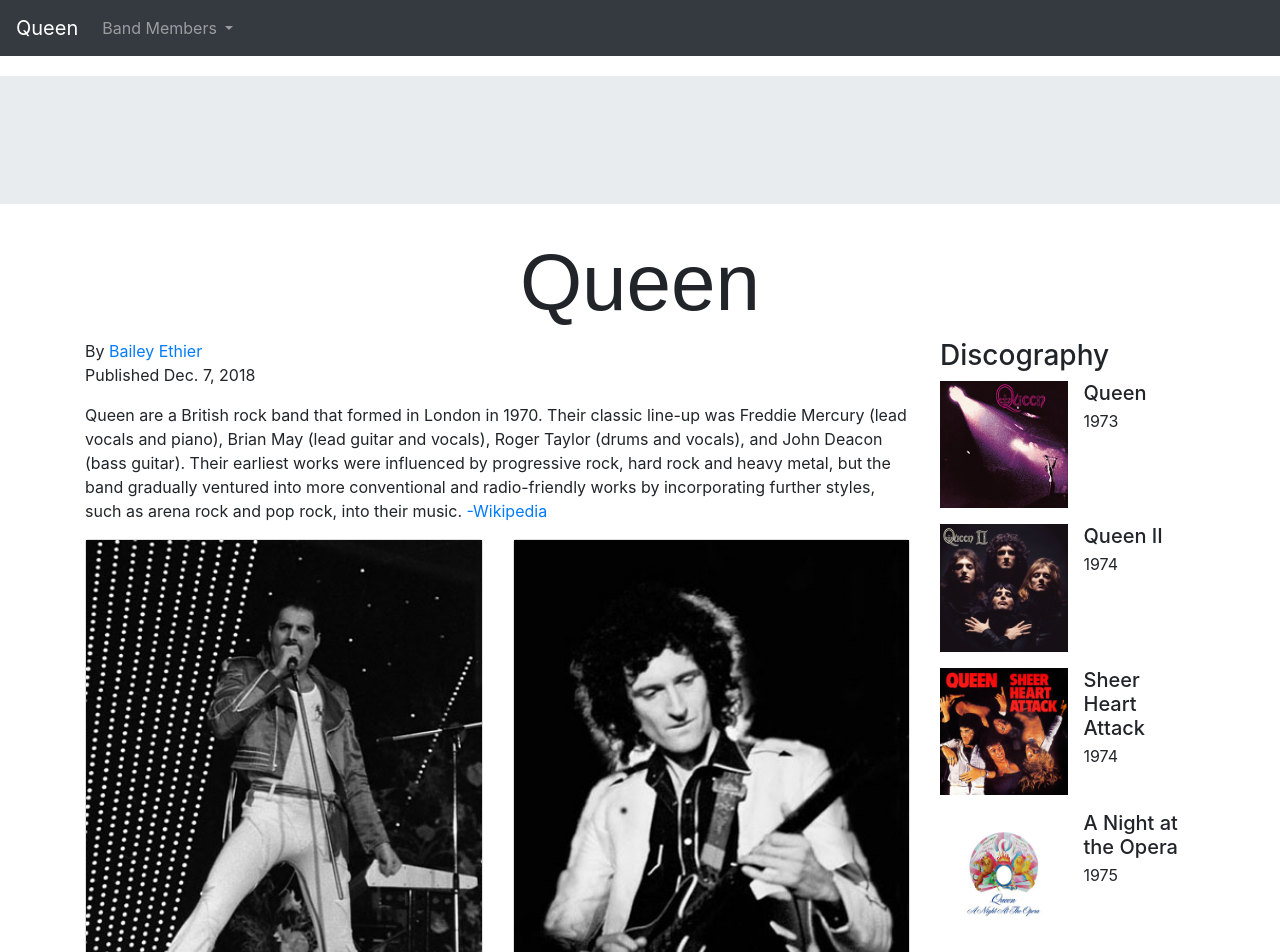
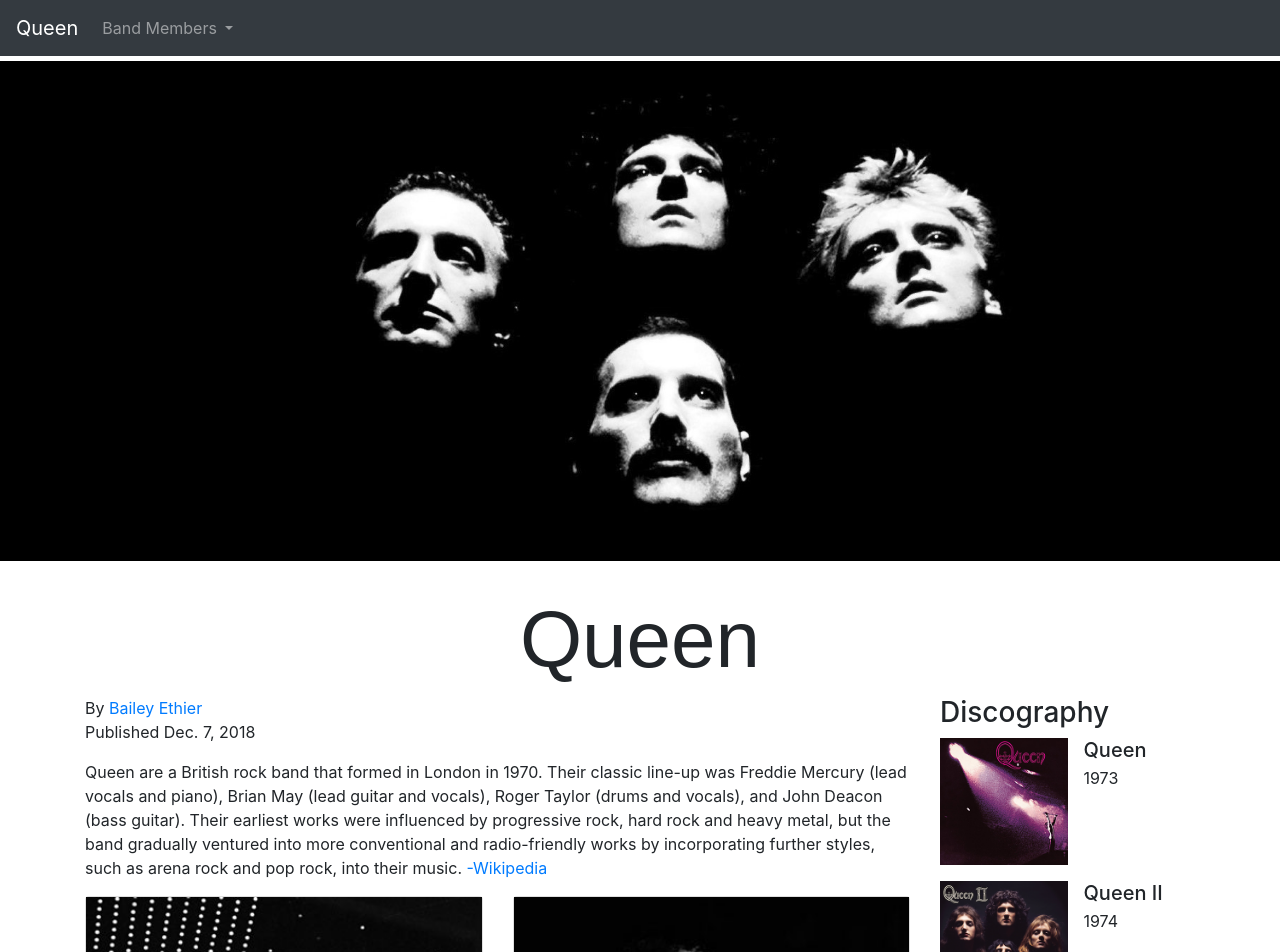
Before and after one commit to baileyethier/bailey-final-project, a website: page docs/index.html in a window 1280 px wide. Shown: the top 952 px of the page. Drawn offline with Linux system fonts and the light colour scheme; a web font is replaced by a local one.

Commit message:
Finalized project

```diff
--- a/docs/index.html
+++ b/docs/index.html
@@ -116,6 +116,9 @@
 
 
 
+    </div>
+    <div>
+      <img src="assets/img/queen-band-early.jpg" class="container">
     </div>
 
   </div>
--- a/src/scss/_jumbotron.scss
+++ b/src/scss/_jumbotron.scss
@@ -1,8 +1,7 @@
-.jumbotron.banner {
-    background: ("assets/img/queen-band-wallpaper-thin.jpg") no-repeat center;
-    background-size: contain;
-    color: white;
-    padding-top: 12rem
+.jumbotron {
+    background-image: url("/assets/img/queen-band-wallpaper-thin.jpg");
+    background-size: cover;
+    height: 500px;
   }
 
   .jumbotron {
--- a/src/scss/_nav.scss
+++ b/src/scss/_nav.scss
@@ -1,5 +1,3 @@
-/* nav */
-
 .navbar {
-  margin-bottom: 20px;
+  margin-bottom: 5px;
 }
```
Also changed, not shown: src/njk/index.html (+3 -0 lines), docs/css/main.css, src/scss/main.scss (line endings or trailing spaces).
